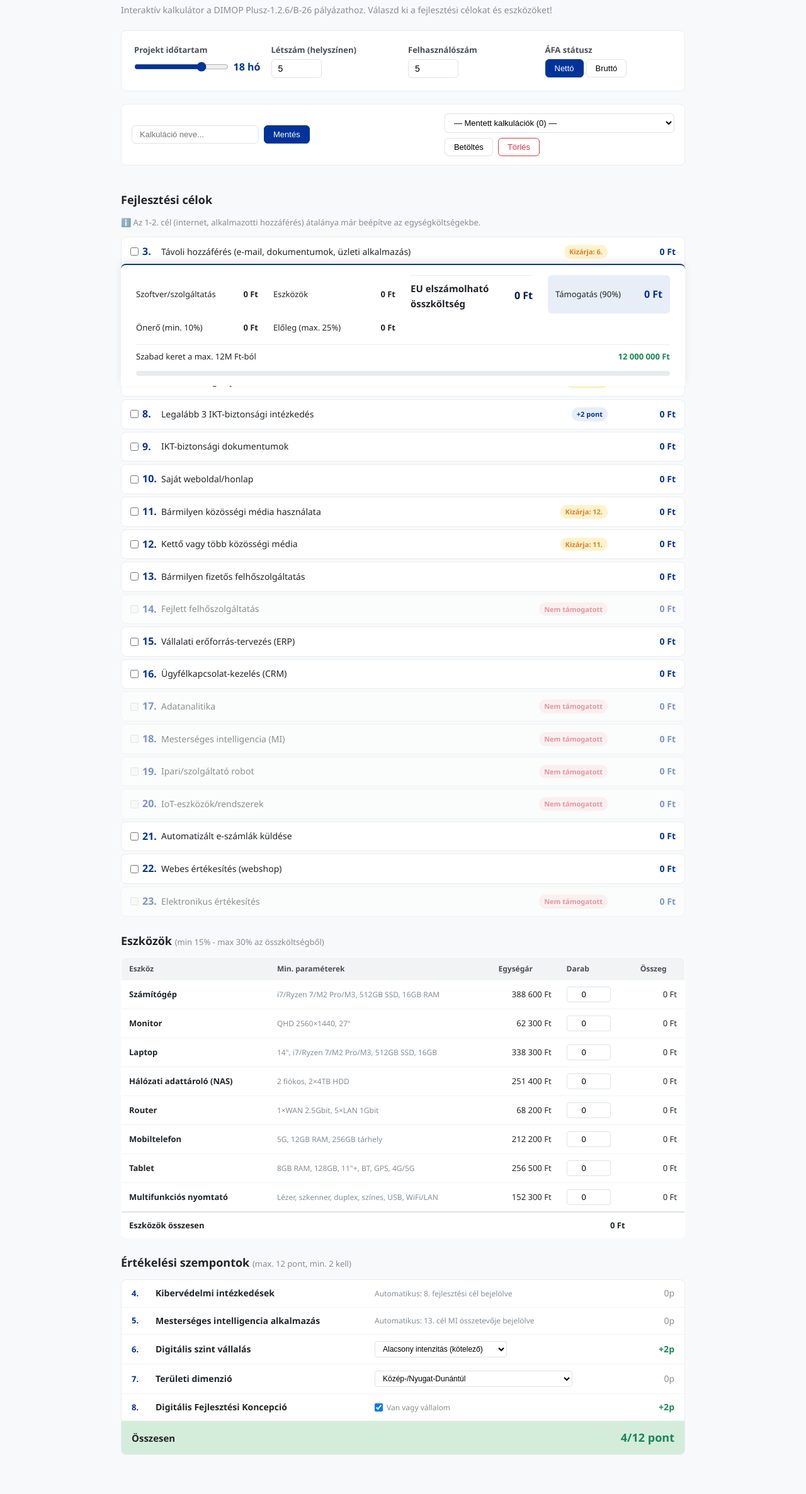
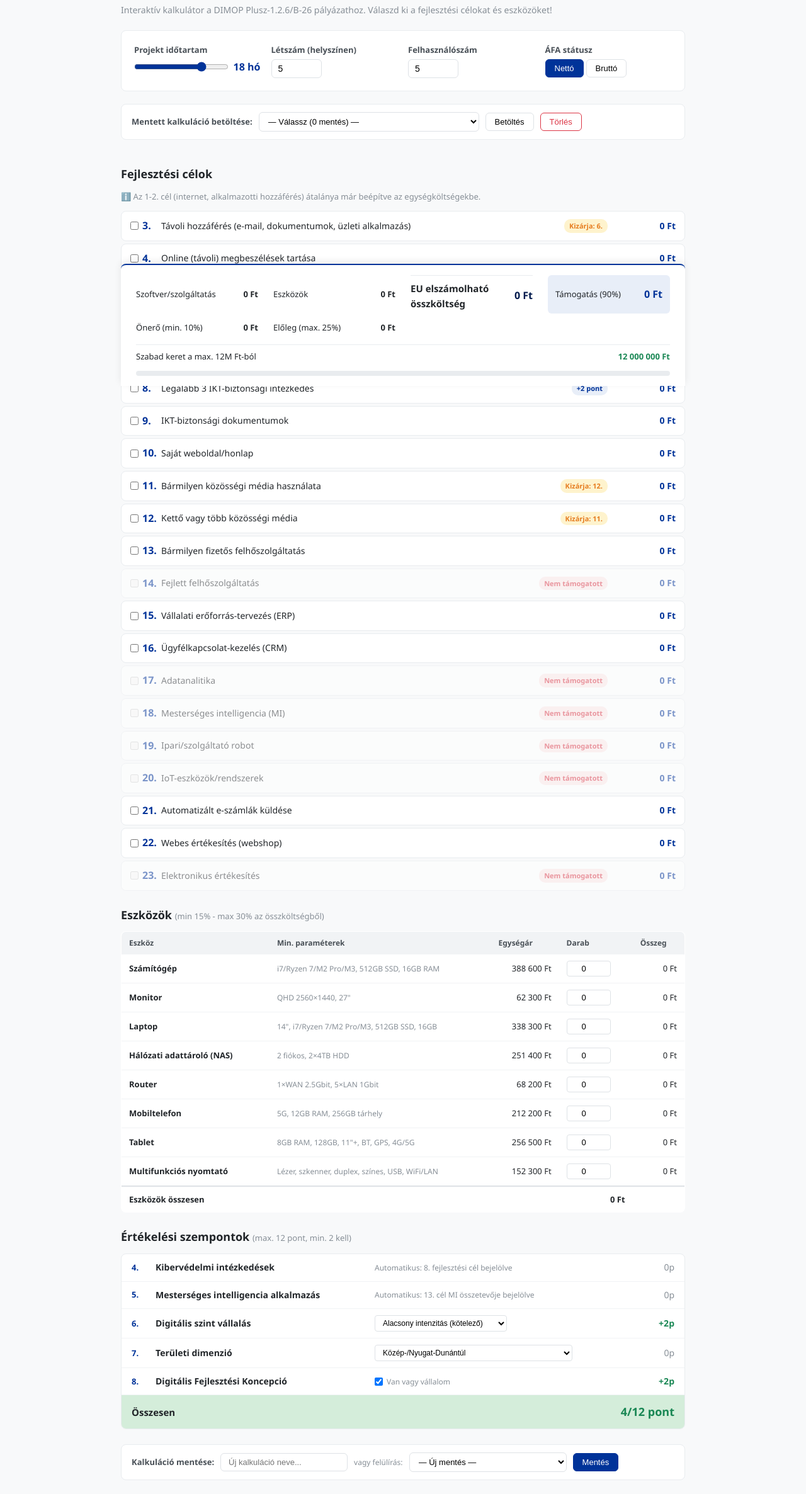
Before and after one commit to CAFEENGLISH/DIMOP, a website: page web/public/calculator.html in a window 1280 px wide. Shown: the part 187-2560 px from the top of the page at 63% size. Drawn offline with Linux system fonts and the light colour scheme.

Commit message:
Split save/load bars: load at top, save at bottom
- Top bar: load dropdown + Betöltés + Törlés buttons
- Bottom bar (before summary): save with name input OR overwrite
  dropdown for existing saves + Mentés button
- Both dropdowns sync when saves change

Co-Authored-By: Claude Opus 4.6 (1M context) <noreply@anthropic.com>

```diff
--- a/web/public/calculator.js
+++ b/web/public/calculator.js
@@ -152,17 +152,12 @@ function buildCalculatorHTML() {
       </div>
     </div>
 
-    <!-- Save/Load -->
+    <!-- Load bar (top) -->
     <div class="calc-save-bar">
-      <div class="calc-save-left">
-        <input type="text" id="calcSaveName" placeholder="Kalkuláció neve..." class="calc-save-input">
-        <button id="calcSaveBtn" class="calc-btn calc-btn-primary">Mentés</button>
-      </div>
-      <div class="calc-save-right">
-        <select id="calcLoadSelect" class="calc-select"><option value="">— Mentett kalkulációk —</option></select>
+      <span class="calc-save-label">Mentett kalkuláció betöltése:</span>
+      <select id="calcLoadSelect" class="calc-select" style="flex:1;max-width:350px"><option value="">— Válassz —</option></select>
       <button id="calcLoadBtn" class="calc-btn">Betöltés</button>
       <button id="calcDeleteBtn" class="calc-btn calc-btn-danger">Törlés</button>
-      </div>
     </div>
 
     <!-- Warnings -->
@@ -237,6 +232,15 @@ function buildCalculatorHTML() {
         <span><strong>Összesen</strong></span>
         <span id="scoreTotalVal" class="calc-score-total-val">0/12 pont</span>
       </div>
+    </div>
+
+    <!-- Save bar (bottom) -->
+    <div class="calc-save-bar" style="margin-top:24px">
+      <span class="calc-save-label">Kalkuláció mentése:</span>
+      <input type="text" id="calcSaveName" placeholder="Új kalkuláció neve..." class="calc-save-input">
+      <span class="text-muted" style="font-size:12px">vagy felülírás:</span>
+      <select id="calcSaveOverwrite" class="calc-select" style="max-width:250px"><option value="">— Új mentés —</option></select>
+      <button id="calcSaveBtn" class="calc-btn calc-btn-primary">Mentés</button>
     </div>
 
     <!-- Summary -->
@@ -842,22 +846,38 @@ function getSaves() {
 }
 
 function refreshSavesList() {
-  const select = document.getElementById('calcLoadSelect');
-  if (!select) return;
   const saves = getSaves();
-  select.innerHTML = '<option value="">— Mentett kalkulációk (' + saves.length + ') —</option>';
-  saves.forEach((s, i) => {
-    select.innerHTML += `<option value="${i}">${s.name} (${s.date})</option>`;
-  });
+
+  // Load dropdown (top)
+  const loadSelect = document.getElementById('calcLoadSelect');
+  if (loadSelect) {
+    loadSelect.innerHTML = `<option value="">— Válassz (${saves.length} mentés) —</option>`;
+    saves.forEach((s, i) => { loadSelect.innerHTML += `<option value="${i}">${s.name} (${s.date})</option>`; });
+  }
+
+  // Overwrite dropdown (bottom)
+  const overwriteSelect = document.getElementById('calcSaveOverwrite');
+  if (overwriteSelect) {
+    overwriteSelect.innerHTML = '<option value="">— Új mentés —</option>';
+    saves.forEach((s, i) => { overwriteSelect.innerHTML += `<option value="${i}">${s.name}</option>`; });
+  }
 }
 
 function saveCalcNamed() {
   const nameInput = document.getElementById('calcSaveName');
-  const name = nameInput?.value.trim();
+  const overwriteSelect = document.getElementById('calcSaveOverwrite');
+  const overwriteIdx = parseInt(overwriteSelect?.value);
+  const saves = getSaves();
+
+  let name;
+  if (!isNaN(overwriteIdx) && saves[overwriteIdx]) {
+    // Overwrite existing
+    name = saves[overwriteIdx].name;
+    saves[overwriteIdx] = { name, date: new Date().toLocaleDateString('hu-HU'), state: getCalcState() };
+  } else {
+    // New save
+    name = nameInput?.value.trim();
     if (!name) { nameInput?.focus(); return; }
-
-  const saves = getSaves();
-  // Overwrite if same name exists
     const existingIdx = saves.findIndex(s => s.name === name);
     const entry = { name, date: new Date().toLocaleDateString('hu-HU'), state: getCalcState() };
     if (existingIdx >= 0) {
@@ -865,11 +885,13 @@ function saveCalcNamed() {
     } else {
       saves.push(entry);
     }
+  }
 
   try {
     localStorage.setItem(SAVES_KEY, JSON.stringify(saves));
     refreshSavesList();
-    nameInput.value = '';
+    if (nameInput) nameInput.value = '';
+    if (overwriteSelect) overwriteSelect.value = '';
   } catch {}
 }
 
--- a/web/public/style.css
+++ b/web/public/style.css
@@ -233,8 +233,8 @@ body { font-family: 'Segoe UI', system-ui, -apple-system, sans-serif; color: var
 .calc-select { width: 100%; padding: 6px 10px; border: 1px solid var(--gray-300); border-radius: 6px; font-size: 13px; background: #fff; }
 .calc-checkbox-label { font-weight: 400 !important; cursor: pointer; display: flex !important; align-items: center; gap: 6px; }
 
-.calc-save-bar { display: flex; justify-content: space-between; gap: 12px; background: #fff; padding: 14px 16px; border-radius: var(--radius); border: 1px solid var(--gray-200); margin-bottom: 16px; flex-wrap: wrap; }
-.calc-save-left, .calc-save-right { display: flex; gap: 8px; align-items: center; flex-wrap: wrap; }
+.calc-save-bar { display: flex; align-items: center; gap: 10px; background: #fff; padding: 12px 16px; border-radius: var(--radius); border: 1px solid var(--gray-200); margin-bottom: 16px; flex-wrap: wrap; }
+.calc-save-label { font-size: 13px; font-weight: 600; color: var(--gray-700); white-space: nowrap; }
 .calc-save-input { padding: 6px 12px; border: 1px solid var(--gray-300); border-radius: 6px; font-size: 13px; min-width: 180px; }
 .calc-btn { padding: 6px 14px; border: 1px solid var(--gray-300); background: #fff; border-radius: 6px; font-size: 13px; cursor: pointer; font-weight: 500; transition: all .15s; }
 .calc-btn:hover { background: var(--gray-100); }
```
Lines whose indentation alone changed are shown as unchanged.
